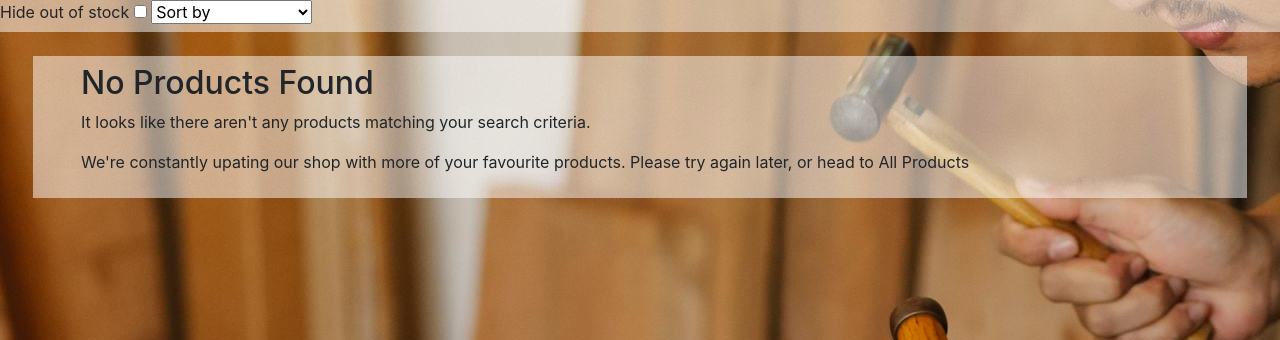
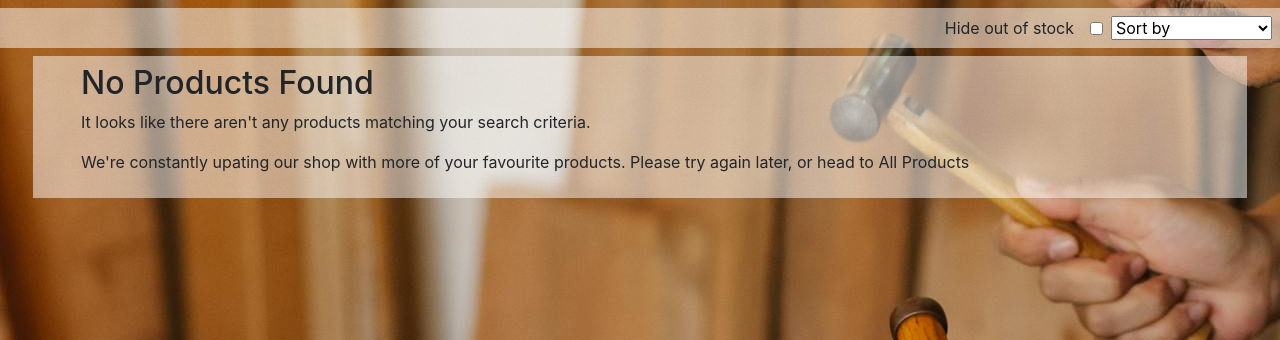
Before and after one commit to mikesealey/ci_pp4, a Django app: page /products/search in a window 1280 px wide. Shown: the part 104-444 px from the top of the page. Run offline with Django 3.2, Linux system fonts and the light colour scheme; data that the repository does not hold is empty; some libraries are stand-ins or nearby versions.

Commit message:
fixes spacing on filter for Products List

```diff
--- a/templates/products/products_list.html
+++ b/templates/products/products_list.html
@@ -1,10 +1,10 @@
 {% extends "base.html" %}
 {% block content %}
   <!-- Sorting/Fitlering -->
-  <div class="translucent-bg">
-    <form method="get" class="mb-4">
-      <label for="hide_out_of_stock">Hide out of stock</label>
-      <input type="checkbox" id="hide_out_of_stock" name="hide_out_of_stock" value="1" {% if request.GET.hide_out_of_stock == "1" %}checked{% endif %}>
+  <div class="translucent-bg mt-2">
+    <form method="get" class="m-2 d-flex justify-content-end align-items-center">
+      <label class="m-2 d-flex justify-content-center align-items-center" for="hide_out_of_stock">Hide out of stock</label>
+      <input class="m-2 d-flex justify-content-center align-items-center" type="checkbox" id="hide_out_of_stock" name="hide_out_of_stock" value="1" {% if request.GET.hide_out_of_stock == "1" %}checked{% endif %}>
       <select id="sorting" name="sort">
         <option value="">Sort by</option>
         <option value="price_low_high" {% if request.GET.sort == "price_low_high" %}selected{% endif %}>
@@ -17,7 +17,7 @@
     </form>
   </div>
   <!-- End of sort/filter -->
-  <div class="row mt-4">
+  <div class="row mt-2">
     {% if products.exists %}
       {% for product in products %}
         <div class="col-12 col-sm-6 col-lg-4 px-5 pb-4">
```
